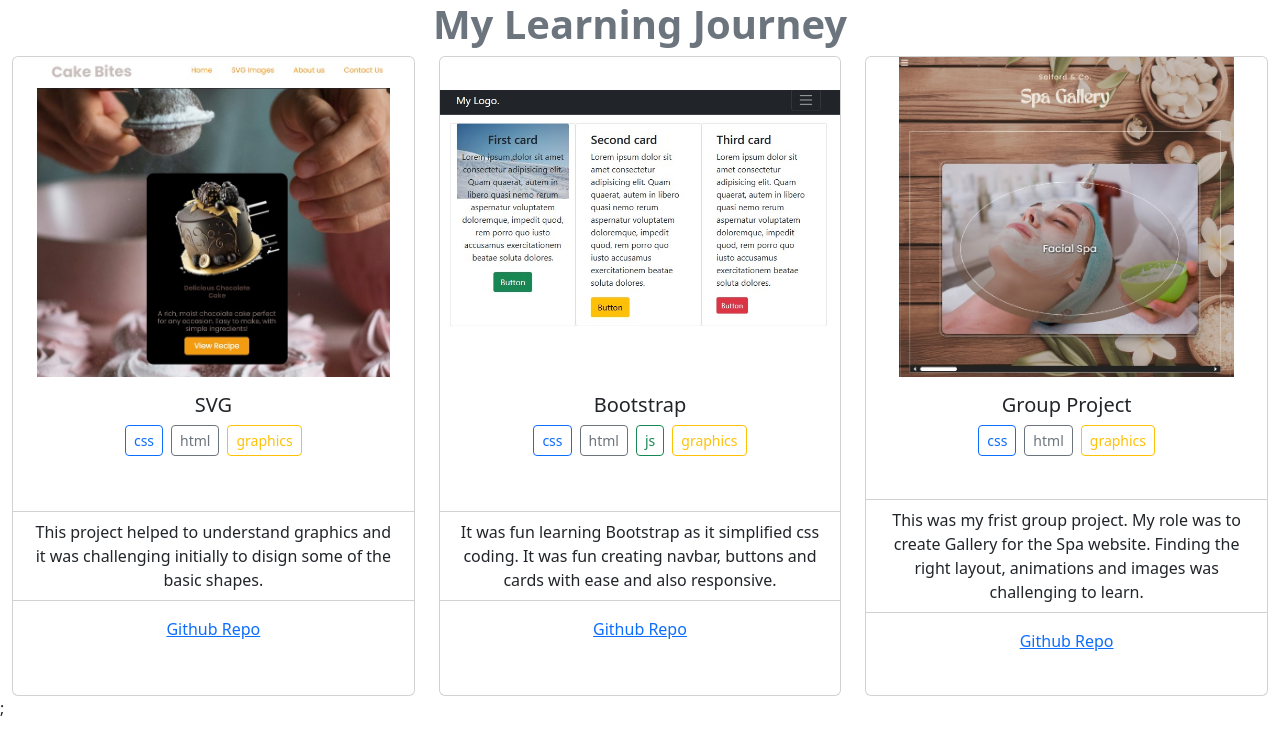
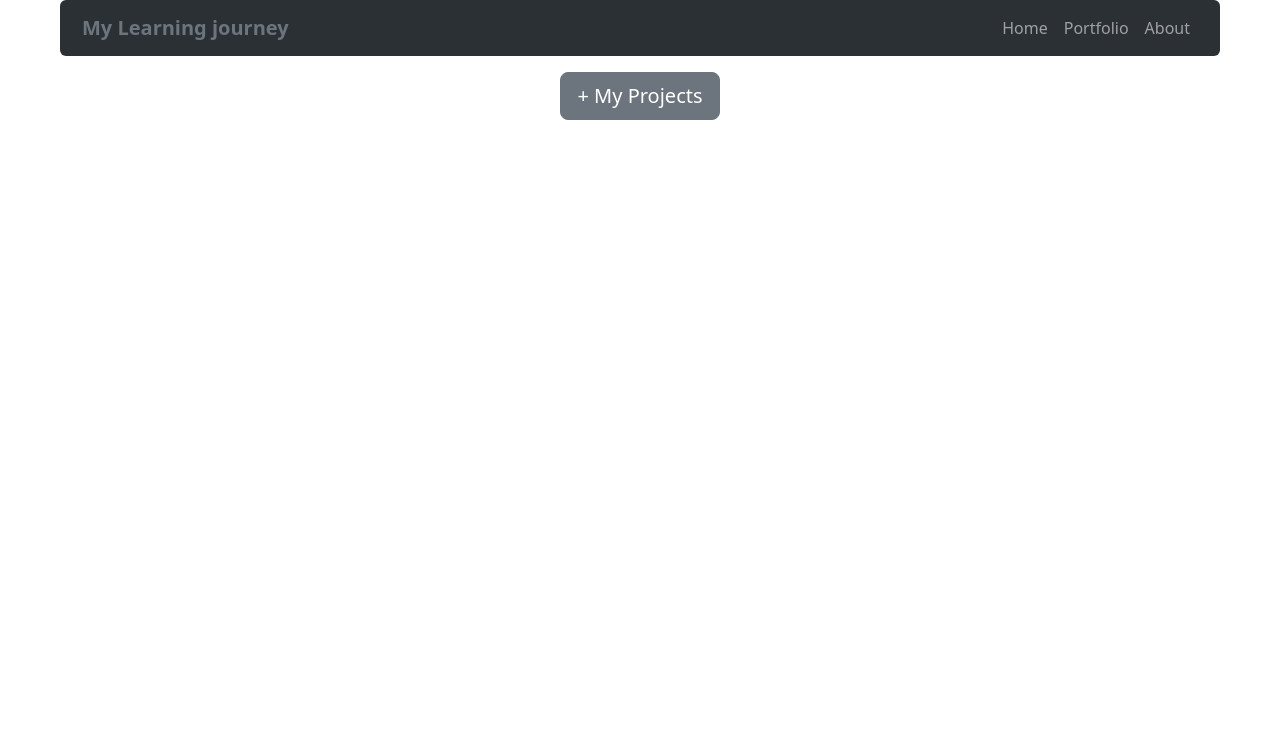
Before and after one commit to ShalishaManila/react01, a React (Vite) app in the folder shali-react-app/: page /portfolio in a window 1280 px wide. Shown: the top 754 px of the page. Built offline with nearby package versions, Linux system fonts and the light colour scheme.

Commit message:
Created navbars and used state to display projects

```diff
--- a/shali-react-app/package.json
+++ b/shali-react-app/package.json
@@ -13,7 +13,8 @@
     "bootstrap": "^5.3.5",
     "react": "^19.0.0",
     "react-bootstrap": "^2.10.9",
-    "react-dom": "^19.0.0"
+    "react-dom": "^19.0.0",
+    "react-router-dom": "^7.5.2"
   },
   "devDependencies": {
     "@eslint/js": "^9.22.0",
--- /dev/null
+++ b/shali-react-app/src/App.jsx
@@ -0,0 +1,13 @@
+import { BrowserRouter } from "react-router-dom";
+import MyNavbar from "./MyNavbar.jsx";
+
+function App() {
+  return (
+    <>
+      <BrowserRouter>
+        <MyNavbar />
+      </BrowserRouter>
+    </>
+  );
+}
+export default App;
--- a/shali-react-app/src/Components/Projects.jsx
+++ b/shali-react-app/src/Components/Projects.jsx
@@ -1,10 +1,8 @@
-import { useState } from "react";
-
+import "../../node_modules/bootstrap/dist/css/bootstrap.min.css";
 import svgproject from "../assets/images/svg-project.jpg";
 import bootstrapproject from "../assets/images/bootstrap-project.jpg";
 import groupproject from "../assets/images/group-project.jpg";
 
-import "../../node_modules/bootstrap/dist/css/bootstrap.min.css";
 import Project from "./Project.jsx";
 
 function Projects() {
@@ -35,19 +33,19 @@ function Projects() {
     },
   ];
   return (
+    <>
       <div className="text-center">
-      <h1 class="display-6 fw-bold text-secondary">My Learning Journey</h1>
+        <h1 className="fw-bold text-secondary">Some of my Projects!!!</h1>
         <div className="container-fluid d-flex justify-content-center">
           <div className="row">
             {myProjects.map((myProject) => (
-            <div className="col-md-4">
               <Project key={myProject.name} myProject={myProject} />
-            </div>
             ))}
             ;
           </div>
         </div>
       </div>
+    </>
   );
 }
 export default Projects;
--- /dev/null
+++ b/shali-react-app/src/MyNavbar.jsx
@@ -0,0 +1,63 @@
+import Container from "react-bootstrap/Container";
+import Nav from "react-bootstrap/Nav";
+import Navbar from "react-bootstrap/Navbar";
+import { Routes, Route, Link } from "react-router-dom";
+
+import Home from "./pages/Home.jsx";
+import About from "./pages/About.jsx";
+import Portfolio from "./components/Portfolio.jsx";
+
+function MyNavbar() {
+  return (
+    <div>
+      <div>
+        <Navbar
+          expand="lg"
+          className="rounded bg-body-tertiary"
+          bg="dark"
+          data-bs-theme="dark"
+        >
+          <Container>
+            <Navbar.Brand
+              as={Link}
+              to="/"
+              className="display-6 fw-bold text-secondary"
+            >
+              My Learning journey
+            </Navbar.Brand>
+            <Navbar.Toggle aria-controls="basic-navbar-nav" />
+            <Navbar.Collapse id="basic-navbar-nav">
+              <Nav className="ms-auto">
+                <Nav.Link as={Link} to="/">
+                  Home
+                </Nav.Link>
+                <Nav.Link as={Link} to="/portfolio">
+                  Portfolio
+                </Nav.Link>
+                <Nav.Link as={Link} to="/about">
+                  About
+                </Nav.Link>
+              </Nav>
+            </Navbar.Collapse>
+          </Container>
+        </Navbar>
+      </div>
+      <div>
+        <div>
+          <Routes>
+            <Route path="/" element={<Home />} />
+            <Route path="/about" element={<About />} />
+            <Route path="/portfolio" element={<Portfolio />} />
+            <Route
+              render={function () {
+                return <p>Not found</p>;
+              }}
+            />
+          </Routes>
+        </div>
+      </div>
+    </div>
+  );
+}
+
+export default MyNavbar;
--- /dev/null
+++ b/shali-react-app/src/components/Portfolio.jsx
@@ -0,0 +1,29 @@
+import { useState } from "react";
+import "../../node_modules/bootstrap/dist/css/bootstrap.min.css";
+import { Button } from "react-bootstrap";
+import Projects from "./Projects.jsx";
+
+function Portfolio() {
+  const [display, setDisplay] = useState(false);
+  const [show, setShow] = useState(true);
+  function toggleDisplay(e) {
+    if (display) {
+      setDisplay(false);
+      setShow(true);
+    } else {
+      setDisplay(true);
+      setShow(false);
+    }
+  }
+  return (
+    <>
+      <div className="text-center m-3">
+        <Button variant="secondary" size="lg" onClick={(e) => toggleDisplay(e)}>
+          {show ? "+ " : "- "} My Projects
+        </Button>
+      </div>
+      {display ? <Projects /> : ""}
+    </>
+  );
+}
+export default Portfolio;
--- a/shali-react-app/src/components/Project.jsx
+++ b/shali-react-app/src/components/Project.jsx
@@ -1,35 +1,43 @@
-import { useState } from "react";
+import "../../node_modules/bootstrap/dist/css/bootstrap.min.css";
+import "../styles/project.css";
+import { Card, ListGroup, Button } from "react-bootstrap";
 
-import svgproject from "../assets/images/svg-project.jpg";
-import bootstrapproject from "../assets/images/bootstrap-project.jpg";
-import groupproject from "../assets/images/group-project.jpg";
-
-import "../../node_modules/bootstrap/dist/css/bootstrap.min.css";
-import Card from "react-bootstrap/Card";
-import ListGroup from "react-bootstrap/ListGroup";
-import Button from 'react-bootstrap/Button';
-
-import "../styles/project.css";
-
-export default function Project({ myProject }) {
+function Project({ myProject }) {
   return (
+    <div className="col-md-4">
       <Card>
-      <Card.Img variant="top" src={myProject.screenshot}  />
+        <Card.Img variant="top" src={myProject.screenshot} />
         <Card.Body>
           <Card.Title>{myProject.name}</Card.Title>
           {myProject.techs.map((tech) => {
             switch (tech) {
               case "css":
-              return <Button variant="outline-primary mx-1" size="sm">css</Button>
+                return (
+                  <Button variant="outline-primary mx-1" size="sm">
+                    css
+                  </Button>
+                );
                 break;
               case "html":
-              return <Button variant="outline-secondary mx-1" size="sm">html</Button>
+                return (
+                  <Button variant="outline-secondary mx-1" size="sm">
+                    html
+                  </Button>
+                );
                 break;
               case "js":
-              return <Button variant="outline-success mx-1" size="sm">js</Button>
+                return (
+                  <Button variant="outline-success mx-1" size="sm">
+                    js
+                  </Button>
+                );
                 break;
               case "graphics":
-              return <Button variant="outline-warning mx-1" size="sm">graphics</Button>
+                return (
+                  <Button variant="outline-warning mx-1" size="sm">
+                    graphics
+                  </Button>
+                );
                 break;
             }
           })}
@@ -38,8 +46,10 @@ export default function Project({ myProject }) {
           <ListGroup.Item>{myProject.about}</ListGroup.Item>
         </ListGroup>
         <Card.Body>
-        <Card.Link href={myProject.giturl}>Github Repo</Card.Link>
+          Source Code: <Card.Link href={myProject.giturl}>Github Repo</Card.Link>
         </Card.Body>
       </Card>
+    </div>
   );
 }
+export default Project;
--- a/shali-react-app/src/main.jsx
+++ b/shali-react-app/src/main.jsx
@@ -1,10 +1,10 @@
-import { StrictMode } from 'react'
-import { createRoot } from 'react-dom/client'
+import { StrictMode } from "react";
+import { createRoot } from "react-dom/client";
 
-import Projects from './components/Projects.jsx'
+import App from "./App.jsx";
 
-createRoot(document.getElementById('root')).render(
+createRoot(document.getElementById("root")).render(
   <StrictMode>
-    <Projects />
-  </StrictMode>,
-)
+    <App />
+  </StrictMode>
+);
--- /dev/null
+++ b/shali-react-app/src/pages/About.jsx
@@ -0,0 +1,8 @@
+function About() {
+  return (
+    <div className="text-center">
+      <h1 className="fw-bold text-primary">About Page</h1>
+    </div>
+  );
+}
+export default About;
--- /dev/null
+++ b/shali-react-app/src/pages/Home.jsx
@@ -0,0 +1,8 @@
+function Home() {
+  return (
+    <div className="text-center">
+      <h1 className="fw-bold text-primary">Home Page</h1>
+    </div>
+  );
+}
+export default Home;
--- a/shali-react-app/src/styles/project.css
+++ b/shali-react-app/src/styles/project.css
@@ -1,13 +1,16 @@
+body {
+  max-width: 1200px;
+  margin: 0 auto;
+  padding: 0 20px;
+}
 .card {
   height: 40rem;
 }
-
 .card:hover {
   box-shadow: 5px 10px 20px 1px rgba(0, 0, 0, 253) !important;
 }
-
-img{
-    object-fit: scale-down;
-    width:20rem;
-    height:20rem;
+img {
+  object-fit: scale-down;
+  width: 20rem;
+  height: 20rem;
 }
```
Also changed, not shown: 1 other file (tests, documents, lock files or other folders). Lines whose indentation alone changed are shown as unchanged.
